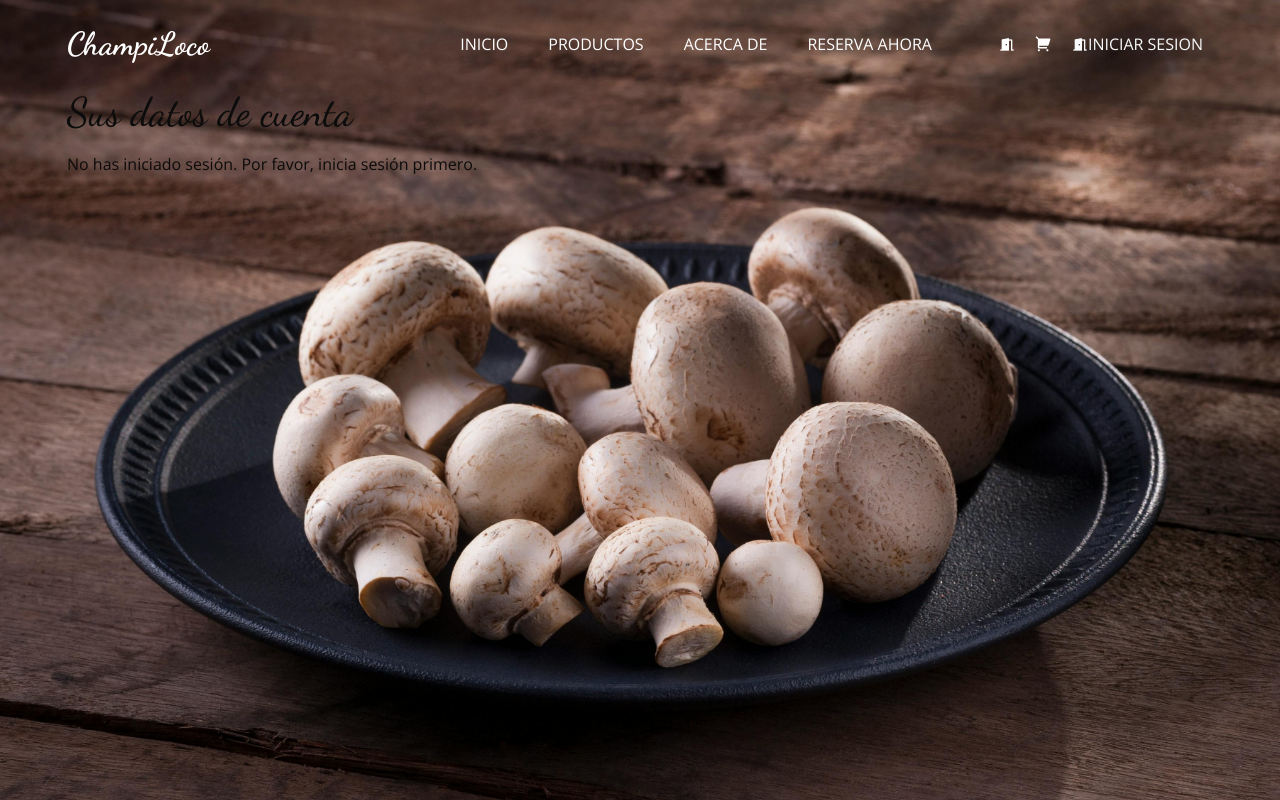
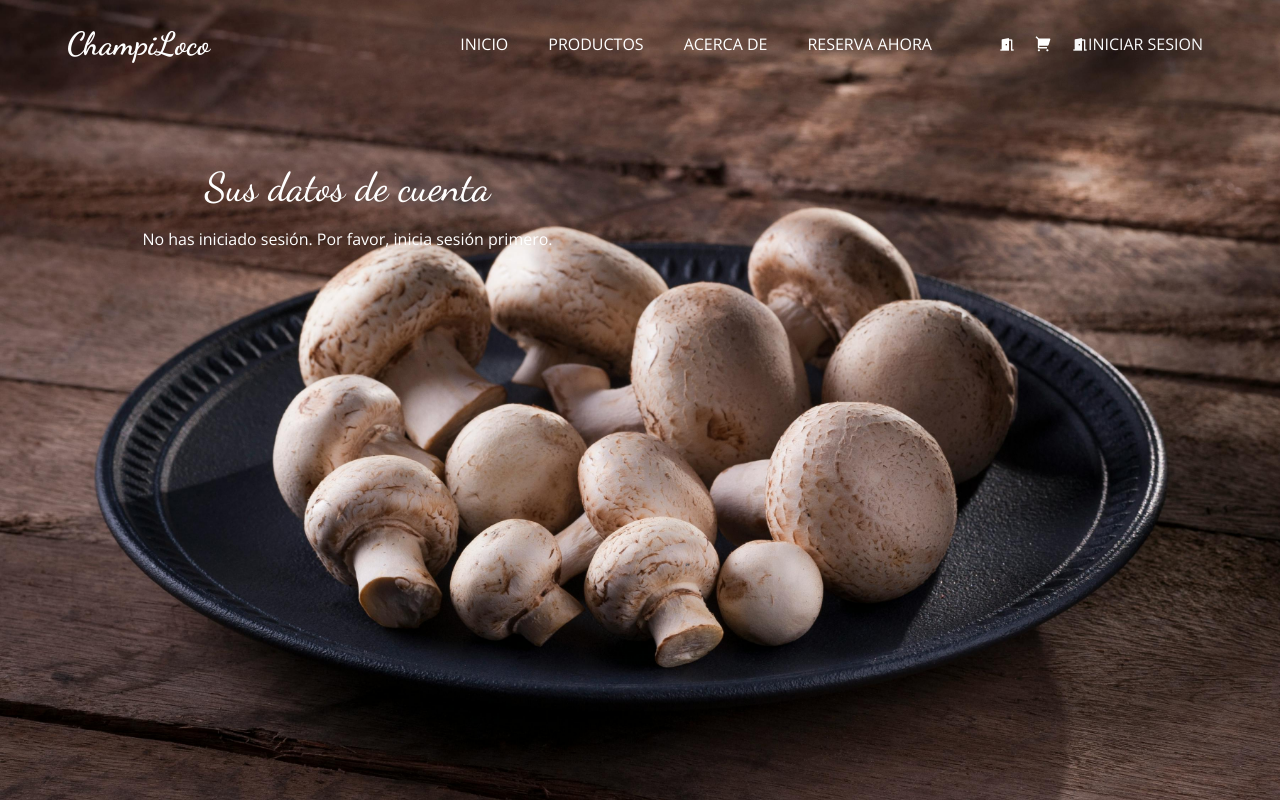
Before and after one commit to Chidyfnfd/Proyecto-Pagina-, a PHP site: page /vistas/html/perfil.php in a window 1280 px wide. Run offline with PHP 8.4, Linux system fonts and the light colour scheme; some libraries are stand-ins or nearby versions.

Commit message:
Textos en blancos

```diff
--- a/vistas/css/style.css
+++ b/vistas/css/style.css
@@ -664,6 +664,7 @@ a:focus {
 
 .book_section {
   position: relative;
+  color: #ffffff;
 }
 
 .book_section .heading_container {
--- a/vistas/html/perfil.php
+++ b/vistas/html/perfil.php
@@ -101,6 +101,8 @@
       </div>
     </header>
     <!-- end header section -->
+    <!-- Tabla de informacion-->
+    <footer class="footer_section">
     <div class="container ">
       <div class="row">
         <div class="col-md-7 col-lg-6 ">
@@ -161,9 +163,10 @@
         </div>
       </div>
     </div>
+  </footer>
   </section>
-
-    <!-- footer section -->
+  <!-- Tabla de informacion-->
+  <!-- footer section -->
     <footer class="footer_section">
       <div class="container">
         <div class="row">
```
